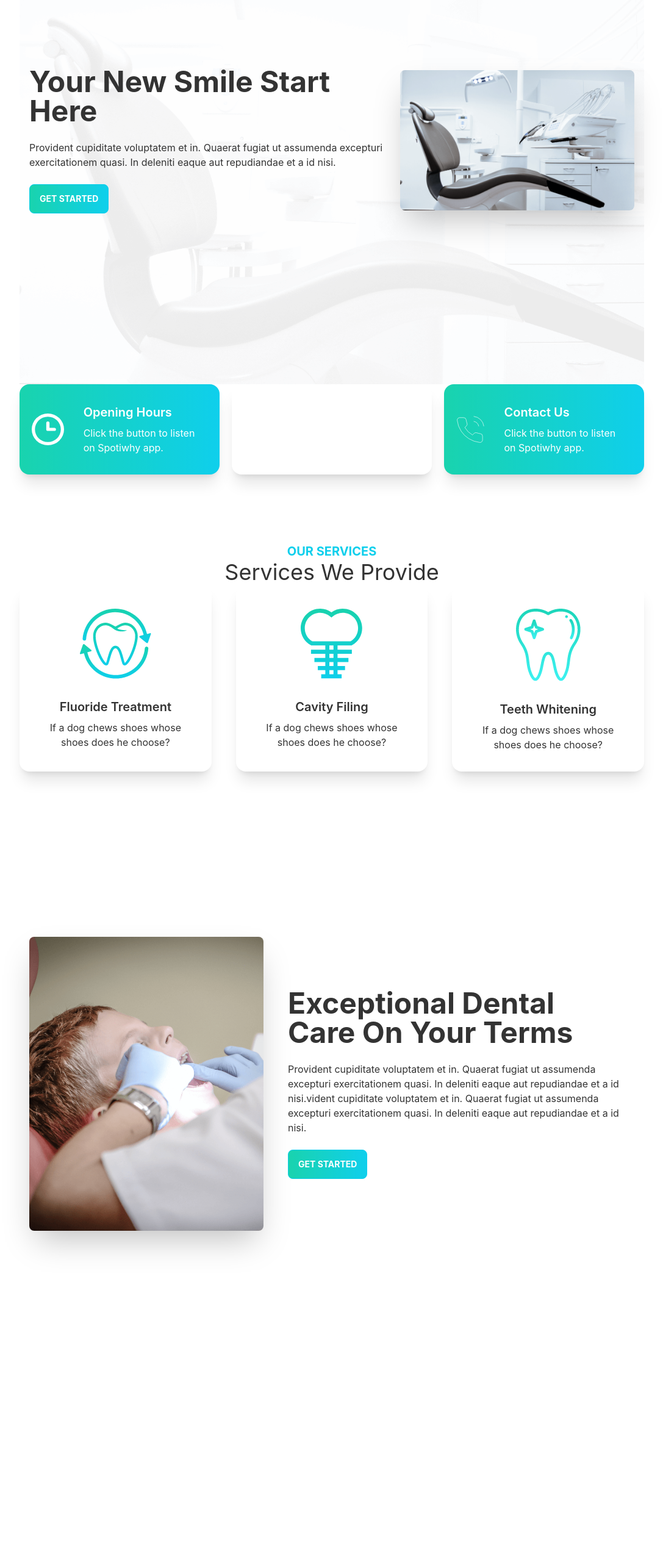
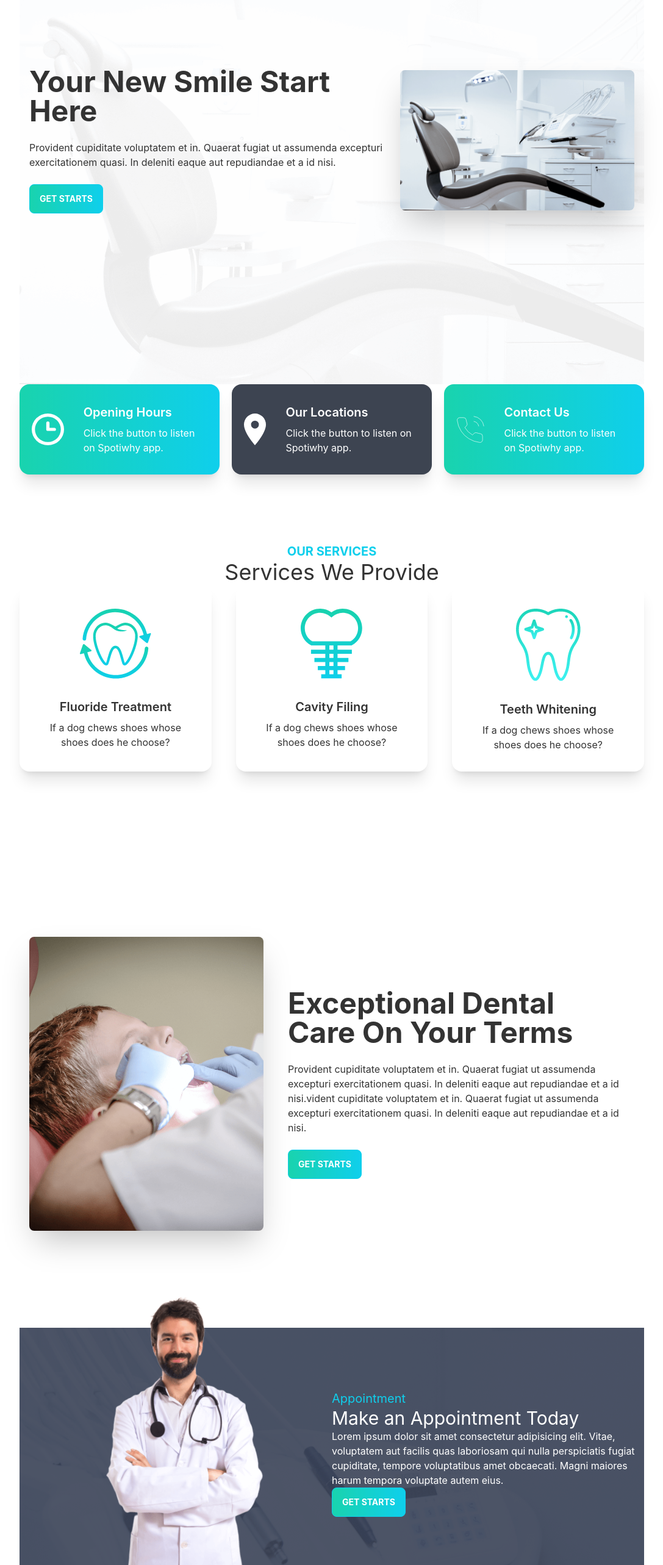
Before and after one commit to tanianasrin1/doctors-portal, a React (Create React App) app: page / in a window 1280 px wide. Shown: the part 234-2800 px from the top of the page at 61% size, without its empty margins (96-1183 px from the left). Before the commit the page ends 2411 px from the top, so only its background shows below. Built offline with nearby package versions, Linux system fonts and the light colour scheme.

Commit message:
card fixed

```diff
--- a/src/Pages/Home/Banner.js
+++ b/src/Pages/Home/Banner.js
@@ -1,6 +1,7 @@
 import React from "react";
 import chair from '../../assets/images/chair.png';
 import bg from '../../assets/images/bg.png'
+import PrimaryButton from "../Shared/PrimaryButton";
 
 const Banner = () => {
   return (
@@ -24,7 +25,7 @@ const Banner = () => {
             excepturi exercitationem quasi. In deleniti eaque aut repudiandae et
             a id nisi.
           </p>
-          <button class="btn btn-primary uppercase text-white font-bold bg-gradient-to-r from-secondary to-primary">Get Started</button>
+         <PrimaryButton>Get Starts</PrimaryButton>
         </div>
       </div>
     </div>
--- a/src/Pages/Home/BannerPart.js
+++ b/src/Pages/Home/BannerPart.js
@@ -1,5 +1,6 @@
 import React from 'react';
 import treatment from '../../assets/images/treatment.png'
+import PrimaryButton from '../Shared/PrimaryButton';
 
 const BannerPart = () => {
     return (
@@ -11,7 +12,7 @@ const BannerPart = () => {
     <div className='px-6'>
       <h1 class="text-5xl font-bold">Exceptional Dental Care On Your Terms</h1>
       <p class="py-6">Provident cupiditate voluptatem et in. Quaerat fugiat ut assumenda excepturi exercitationem quasi. In deleniti eaque aut repudiandae et a id nisi.vident cupiditate voluptatem et in. Quaerat fugiat ut assumenda excepturi exercitationem quasi. In deleniti eaque aut repudiandae et a id nisi.</p>
-      <button class="btn btn-primary uppercase text-white font-bold bg-gradient-to-r from-secondary to-primary">Get Started</button>
+     <PrimaryButton>Get Starts</PrimaryButton>
     </div>
   </div>
 </div>
--- a/src/Pages/Home/Home.js
+++ b/src/Pages/Home/Home.js
@@ -2,6 +2,7 @@ import React from 'react';
 import Banner from './Banner';
 import BannerPart from './BannerPart';
 import Info from './Info';
+import MakeAppointment from './MakeAppointment';
 import Services from './Services';
 
 
@@ -13,6 +14,7 @@ const Home = () => {
             <Info></Info>
             <Services></Services>
             <BannerPart></BannerPart>
+            <MakeAppointment></MakeAppointment>
 
         </div>
     );
--- a/src/Pages/Home/Info.js
+++ b/src/Pages/Home/Info.js
@@ -9,7 +9,7 @@ const Info = () => {
     return (
         <div className='grid grid-cols-1 lg:grid-cols-3 gap-5'>
             <InfoCard cardTitle="Opening Hours" bgClass="bg-gradient-to-r from-secondary to-primary" img={clock}></InfoCard>
-            <InfoCard cardTitle="Our Locations" bgClass="bg-accent" img={marker}></InfoCard>
+            <InfoCard cardTitle="Our Locations" bgClass="bg-neutral" img={marker}></InfoCard>
             <InfoCard cardTitle="Contact Us" bgClass="bg-gradient-to-r from-secondary to-primary" img={phone}></InfoCard>
         </div>
     );
--- /dev/null
+++ b/src/Pages/Home/MakeAppointment.js
@@ -0,0 +1,27 @@
+import React from 'react';
+import doctor from '../../assets/images/doctor.png'
+import bg from '../../assets/images/appointment.png'
+import PrimaryButton from '../Shared/PrimaryButton';
+
+const MakeAppointment = () => {
+    return (
+        <section style={
+            {
+                background: `url(${bg})`
+            }
+        }
+        className='flex justify-center items-center'>
+           <div className='flex-1 hidden lg:block'>
+           <img className='mt-[-100px]' src={doctor} alt="" />
+           </div>
+           <div className='flex-1'>
+               <h3 className='text-xl text-primary'>Appointment</h3>
+               <h2 className='text-3xl text-white'>Make an Appointment Today</h2>
+               <p className='text-white'>Lorem ipsum dolor sit amet consectetur adipisicing elit. Vitae, voluptatem aut facilis quas laboriosam qui nulla perspiciatis fugiat cupiditate, tempore voluptatibus amet obcaecati. Magni maiores harum tempora voluptate autem eius.</p>
+               <PrimaryButton>Get Starts</PrimaryButton>
+           </div>
+        </section>
+    );
+};
+
+export default MakeAppointment;
--- /dev/null
+++ b/src/Pages/Shared/PrimaryButton.js
@@ -0,0 +1,11 @@
+import React from 'react';
+
+const PrimaryButton = ({children}) => {
+    return (
+        <button class="btn btn-primary uppercase text-white font-bold bg-gradient-to-r from-secondary to-primary">
+             {children}
+        </button>
+    );
+};
+
+export default PrimaryButton;
```
